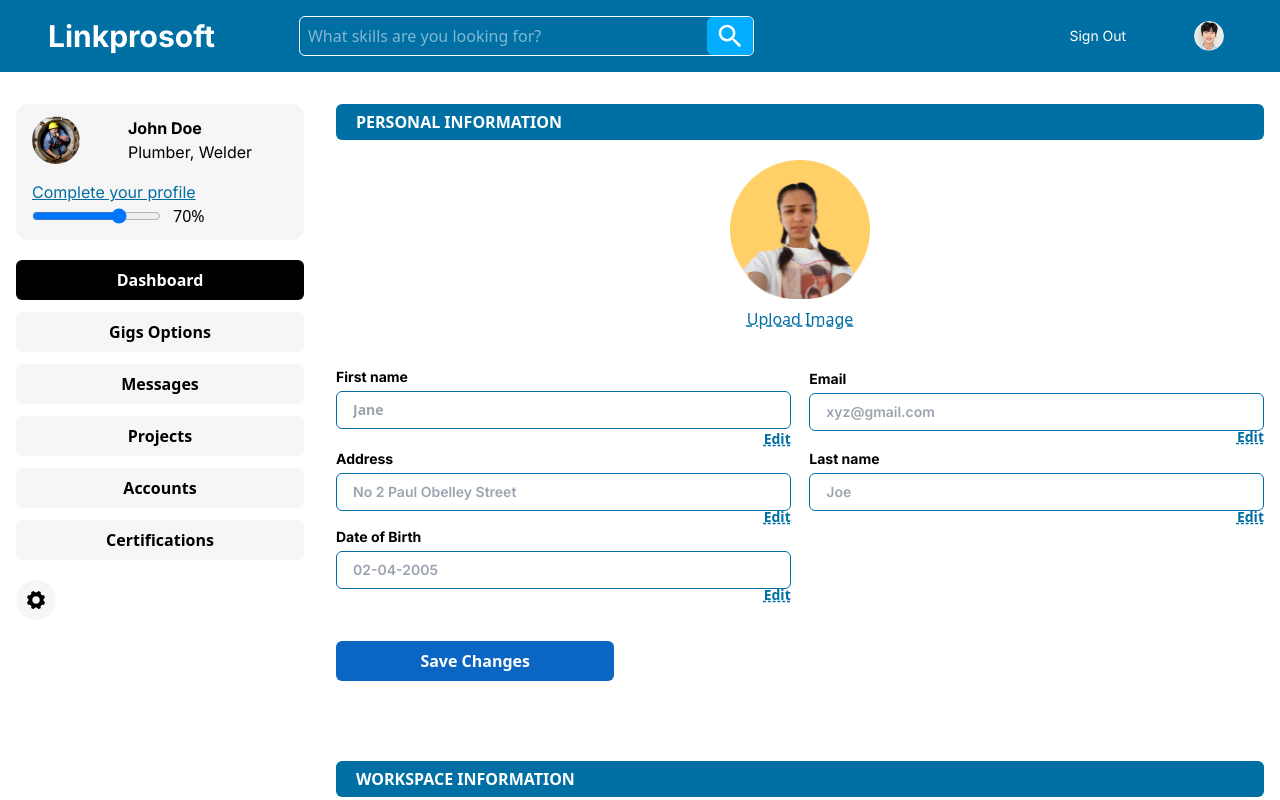
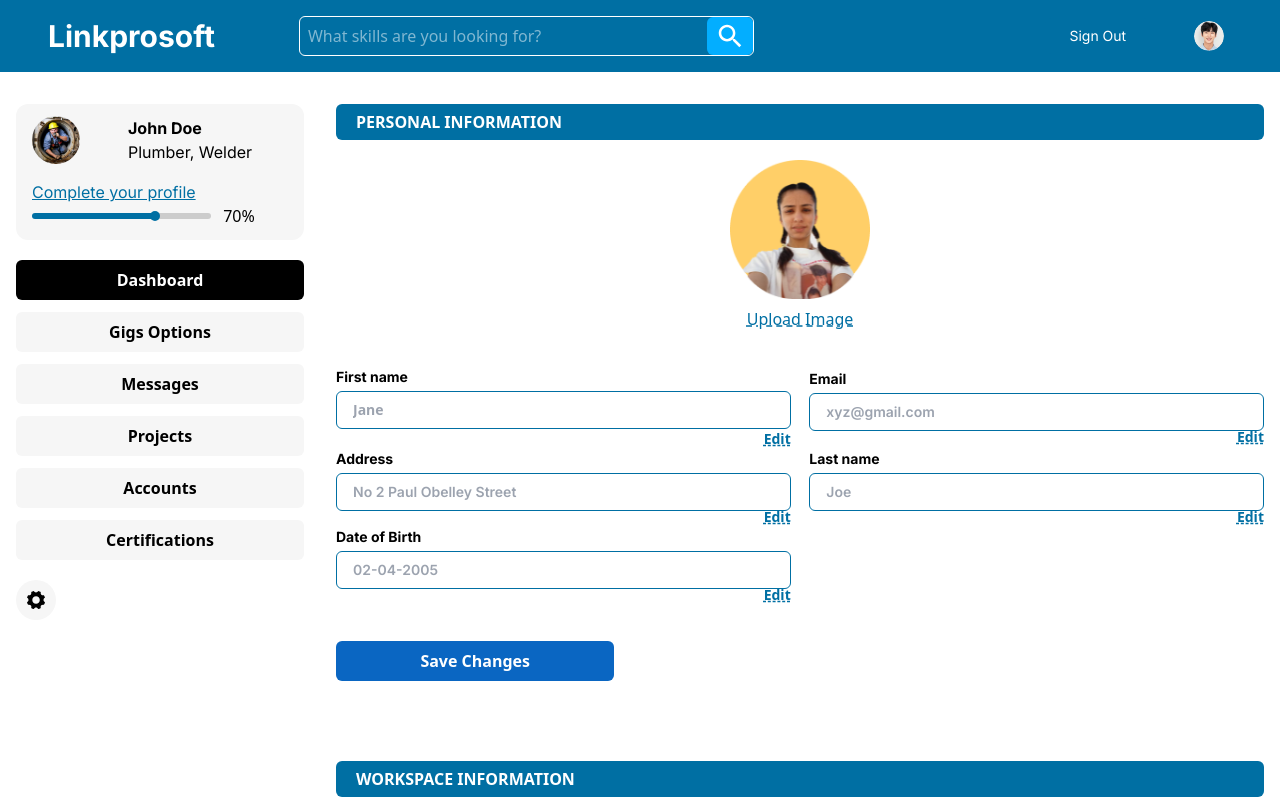
Before and after one commit to german-machine/Linkprosoft, a React (Vite) app in the folder Front-end/: page /UserDashboard in a window 1280 px wide. Shown: the top 800 px of the page. Built offline with nearby package versions, Linux system fonts and the light colour scheme.

Commit message:
added stylings for the input range type color

```diff
--- a/Front-end/src/index.css
+++ b/Front-end/src/index.css
@@ -30,3 +30,33 @@ html{
     -ms-overflow-style: none;
     scrollbar-width: none;
   }
+
+
+  .styled-range {
+    -webkit-appearance: none;
+    width: 70%;
+    height: 6px;
+    border-radius: 5px;
+    background: linear-gradient(to right, #006FA3 50%, #ccc 50%);
+    outline: none;
+    transition: background 0.3s ease;
+  }
+
+  /* Thumb */
+  .styled-range::-webkit-slider-thumb {
+    -webkit-appearance: none;
+    height: 10px;
+    width: 10px;
+    background: #006FA3;
+    border-radius: 50%;
+    cursor: pointer;
+  }
+
+  .styled-range::-moz-range-thumb {
+    height: 20px;
+    width: 20px;
+    background: #006FA3;
+    border: none;
+    border-radius: 50%;
+    cursor: pointer;
+  }
```
